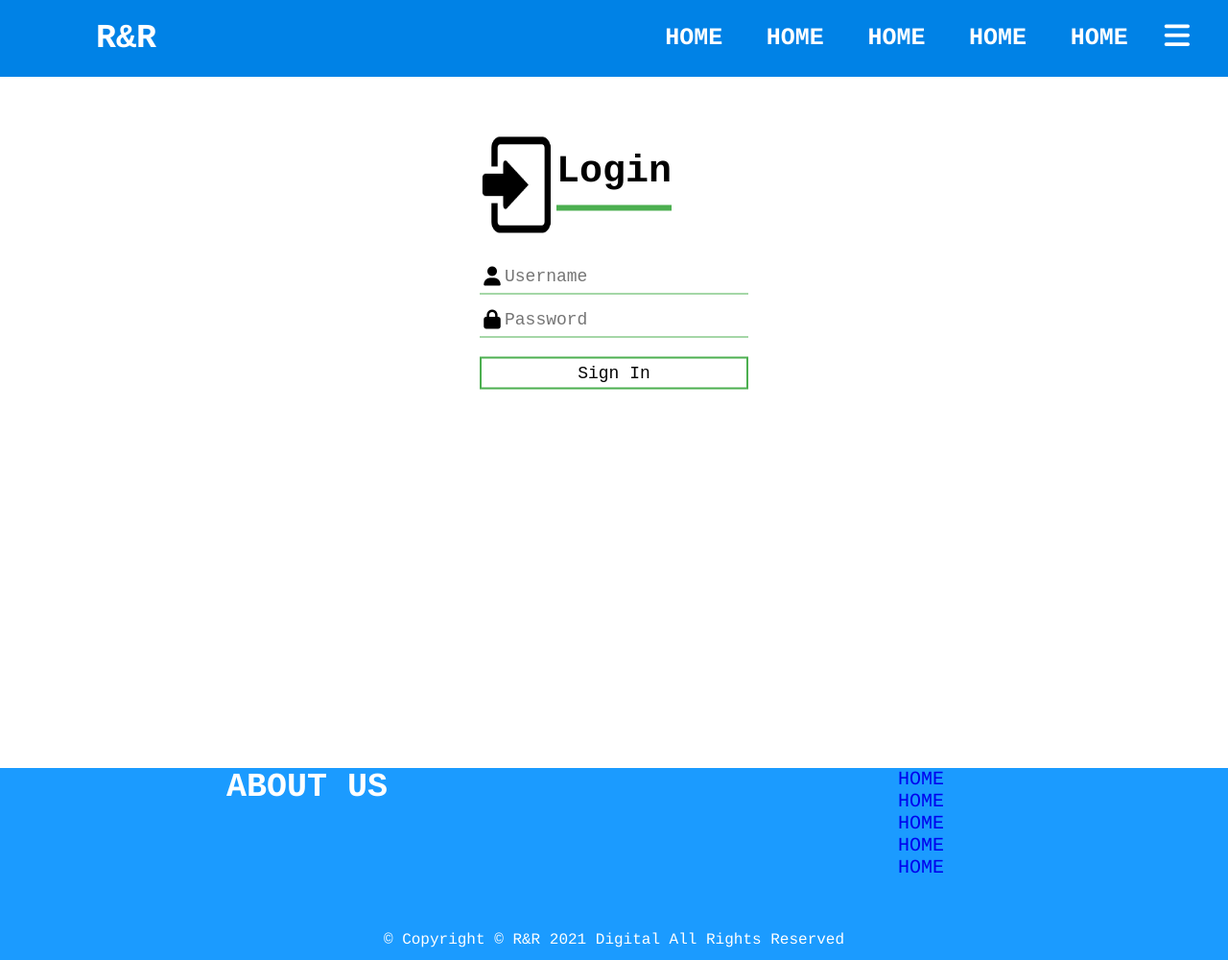
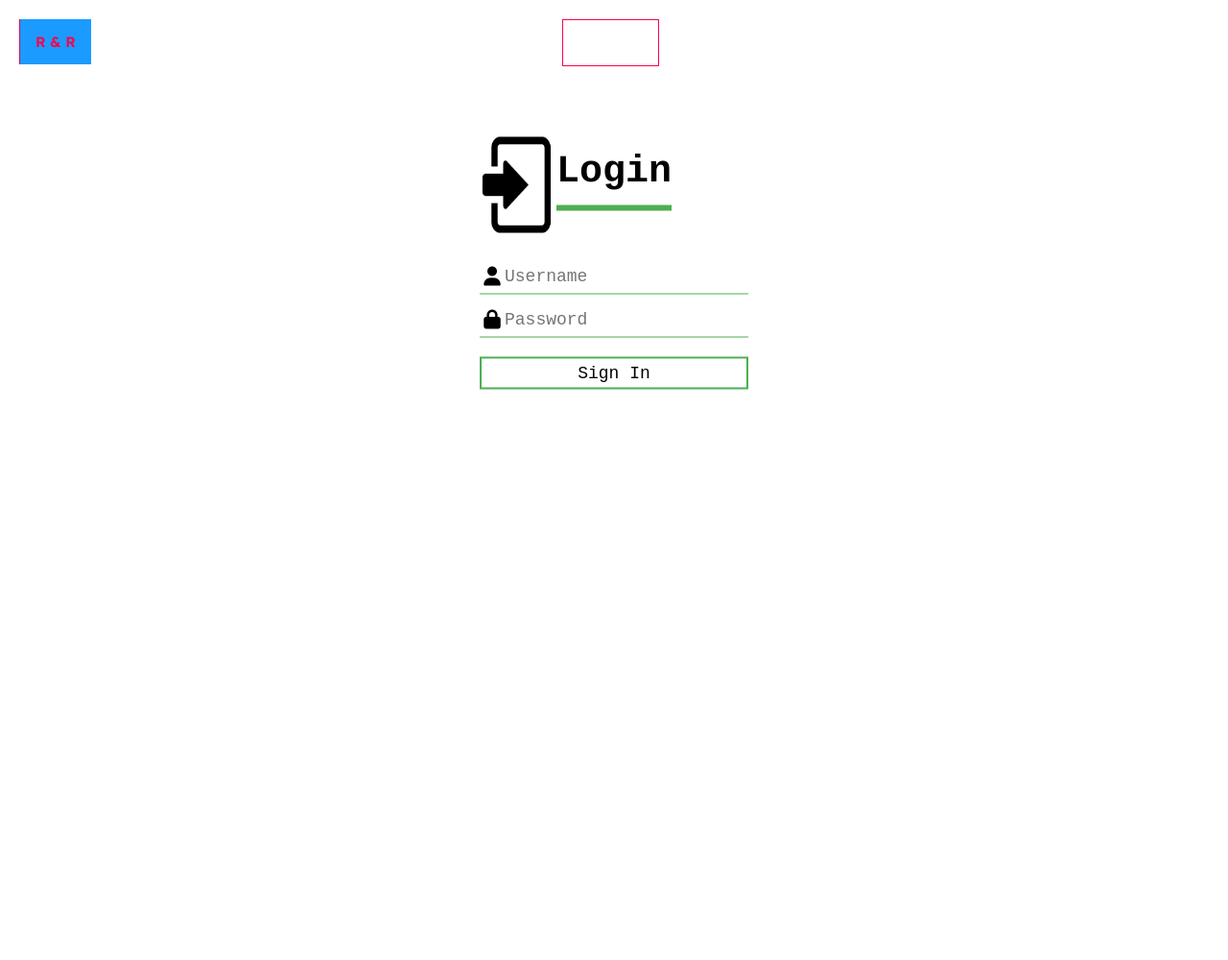
Before and after one commit to junmar0117/thesis, a PHP site: page /login.php in a window 1280 px wide. Shown: the whole page at 96% size. After the commit the page ends 406 px from the top, so only its background shows below. Run offline with PHP 8.4, Linux system fonts and the light colour scheme; some libraries are stand-ins or nearby versions; some web fonts are replaced.

Commit message:
removed unnecessary shits

```diff
--- a/login.php
+++ b/login.php
@@ -1,5 +1,7 @@
 <?php
+include_once('header.html');
 ?>
+
 <!DOCTYPE html>
 <html lang="en">
 <head>
@@ -9,22 +11,8 @@
     <link rel="stylesheet" href="./css/style.css">
     <script src="https://kit.fontawesome.com/a076d05399.js" crossorigin="anonymous"></script>
 </head>
+<body>
 
-<body>
-    <nav>
-        <input type="checkbox" id="check">
-        <label for="check" class="checkbtn">
-            <i class="fas fa-bars"></i>
-        </label>
-        <label class="logo">R&R</label>
-        <ul>
-            <li><a href="#">HOME</a></li>
-            <li><a href="#">HOME</a></li>
-            <li><a href="#">HOME</a></li>
-            <li><a href="#">HOME</a></li>
-            <li><a href="#">HOME</a></li>
-        </ul>
-    </nav>
 
     <div class="login-box">
         <img src="./assets/login.ico" style="float:left" width="80px" height="100px" >
@@ -46,22 +34,5 @@
 
     </section>
 
-    <div class="footer">
-            <div class="footer-section-about" id="first">
-                <p style="font-family: Courier; font-size: 35px; font-weight: bold;">ABOUT US</p>
-            </div>
-            <div class="footer-section-links" id="second">
-            <ul>
-                <li><a href="#">HOME</a></li>
-                <li><a href="#">HOME</a></li>
-                <li><a href="#">HOME</a></li>
-                <li><a href="#">HOME</a></li>
-                <li><a href="#">HOME</a></li>
-            </ul>
-            </div>
-        <div class="footer-bottom">
-            &copy; Copyright © R&R 2021 Digital All Rights Reserved
-        </div>
-    </div>
 </body>
 </html>
```
